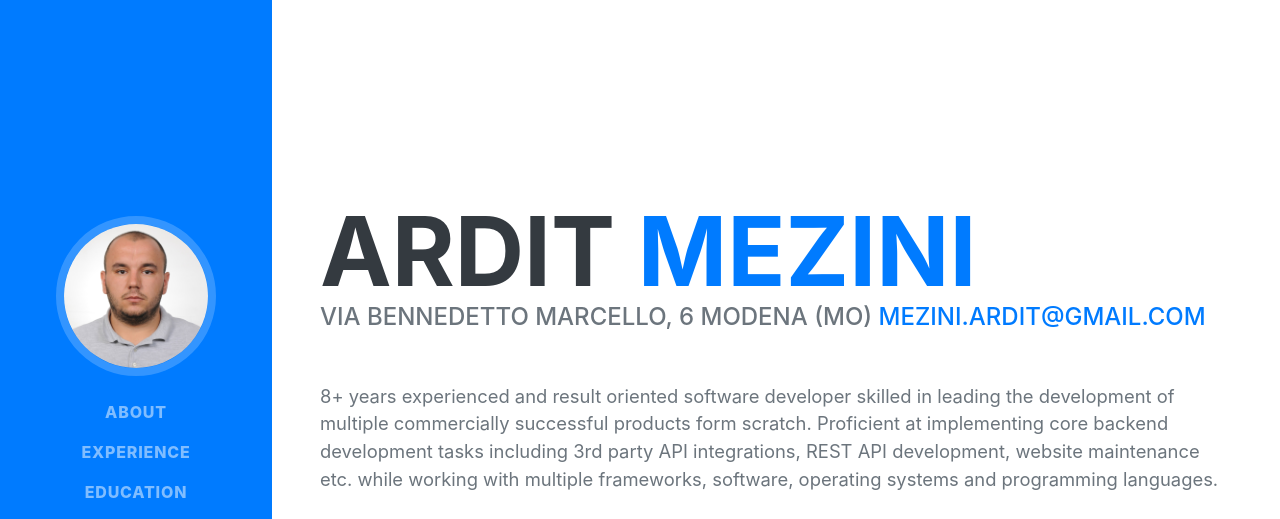
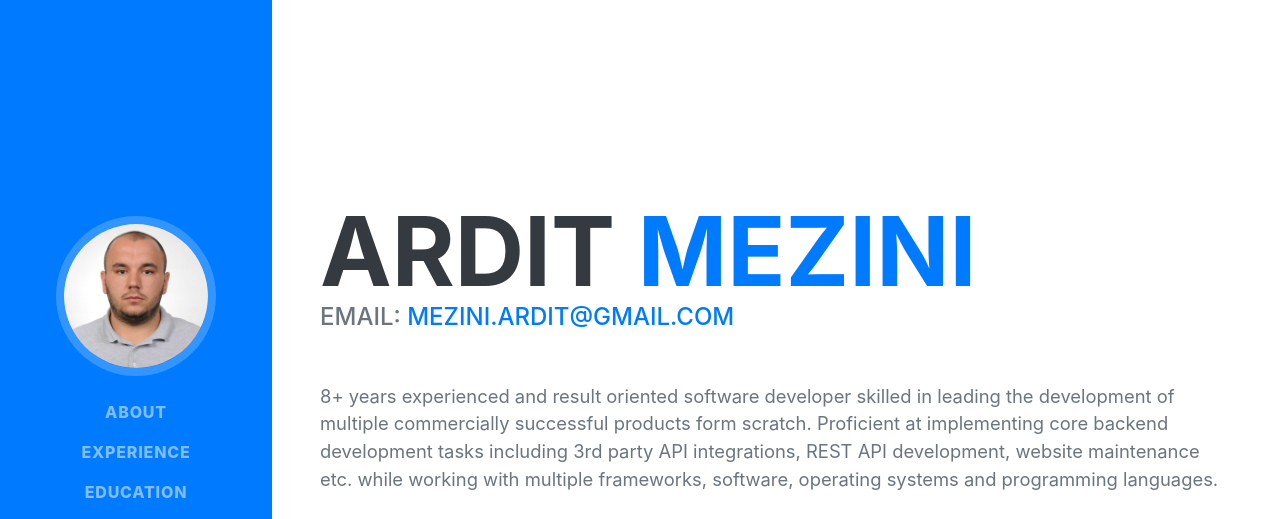
Before and after one commit to arditmezini/arditmezini.github.io, a plain HTML site: page index.html in a window 1280 px wide. Shown: the top 519 px of the page. Drawn offline with nearby package versions, Linux system fonts and the light colour scheme; a web font is replaced by a local one.

Commit message:
Update index.html

```diff
--- a/index.html
+++ b/index.html
@@ -47,8 +47,7 @@
                         <span class="text-primary">Mezini</span>
                     </h1>
                     <div class="subheading mb-5">
-                        Via Bennedetto Marcello, 6 Modena (MO)
-                        <a href="mailto:mezini.ardit@gmail.com">mezini.ardit@gmail.com</a>
+                        Email: <a href="mailto:mezini.ardit@gmail.com">mezini.ardit@gmail.com</a>
                     </div>
                     <p class="lead mb-5">
                             8+ years experienced and result oriented software developer skilled in leading the development of multiple commercially successful
```
